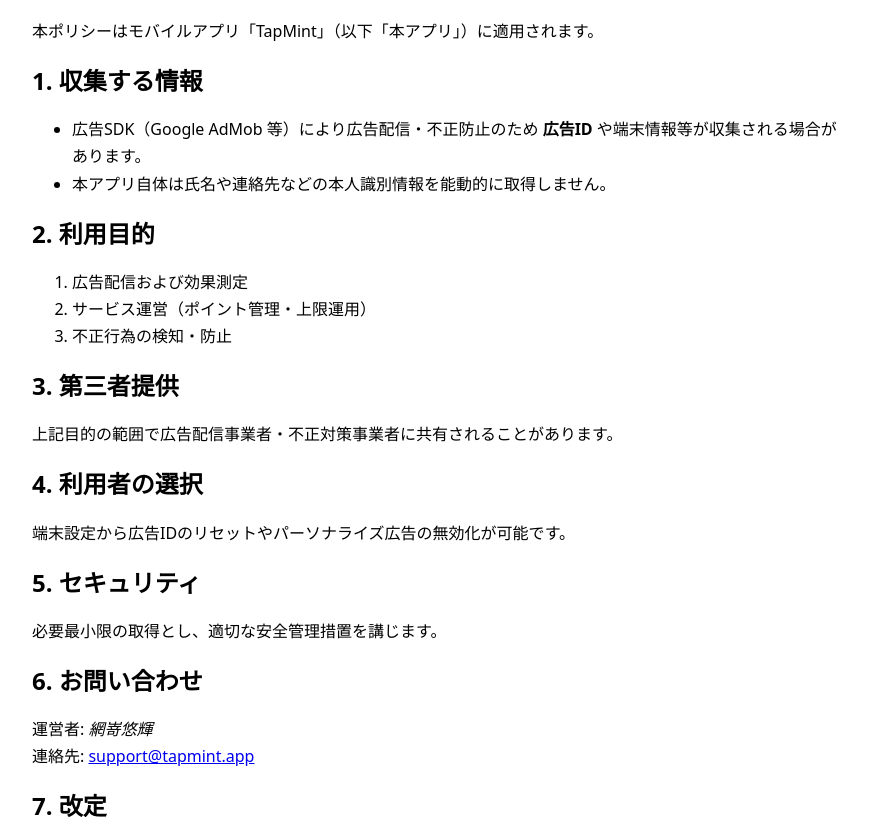
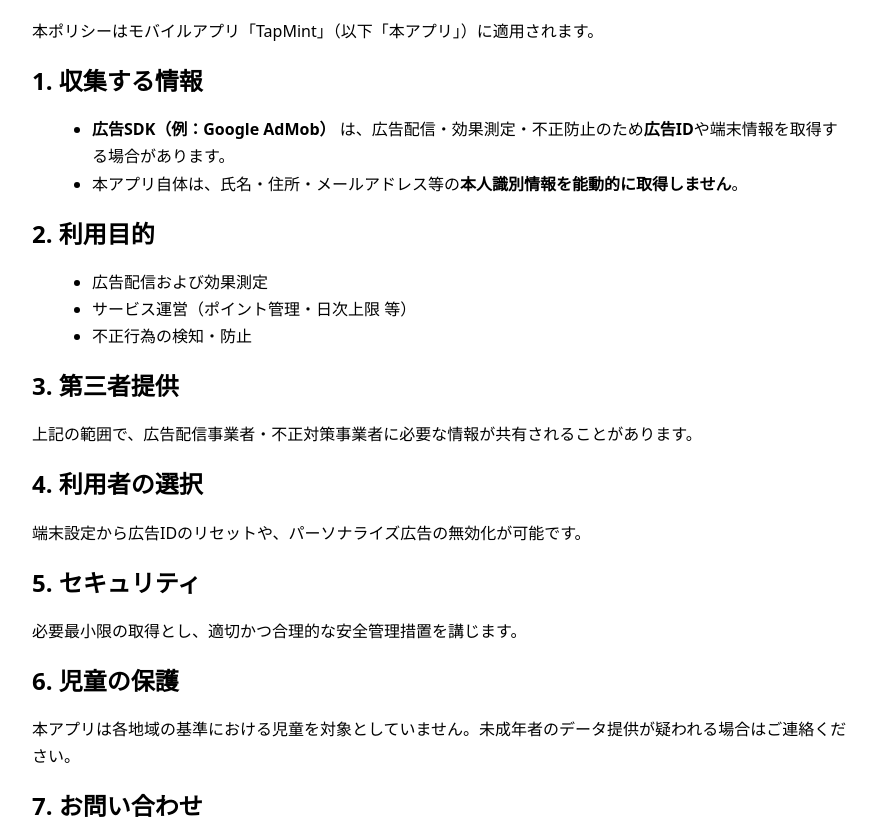
Before and after one commit to amiricanali2025-ops/tapmint-site, a plain HTML site: page privacy_jp.html in a window 1280 px wide. Shown: the part 85-923 px from the top of the page, without its empty margins (198-1074 px from the left). Drawn offline with Linux system fonts and the light colour scheme.

Commit message:
Update privacy_jp.html

```diff
--- a/privacy_jp.html
+++ b/privacy_jp.html
@@ -1,14 +1,43 @@
-<!doctype html><meta charset="utf-8"><title>TapMint プライバシーポリシー</title>
-<style>body{font-family: system-ui,-apple-system,'Noto Sans JP','Segoe UI',Roboto,Arial;line-height:1.7;max-width:820px;margin:40px auto;padding:0 20px}h1,h2{line-height:1.3}</style>
+<!doctype html><meta charset="utf-8">
+<title>TapMint プライバシーポリシー</title>
+<meta name="viewport" content="width=device-width,initial-scale=1">
+<style>
+  body{font-family:system-ui,-apple-system,"Noto Sans JP","Segoe UI",Roboto,Arial;line-height:1.7;max-width:820px;margin:40px auto;padding:0 20px}
+  h1,h2{line-height:1.3}
+  ul{margin:0 0 16px 20px}
+</style>
+
 <h1>TapMint プライバシーポリシー</h1>
 <p>本ポリシーはモバイルアプリ「TapMint」（以下「本アプリ」）に適用されます。</p>
+
 <h2>1. 収集する情報</h2>
-<ul><li>広告SDK（Google AdMob 等）により広告配信・不正防止のため <strong>広告ID</strong> や端末情報等が収集される場合があります。</li>
-<li>本アプリ自体は氏名や連絡先などの本人識別情報を能動的に取得しません。</li></ul>
+<ul>
+  <li><b>広告SDK（例：Google AdMob）</b> は、広告配信・効果測定・不正防止のため<b>広告ID</b>や端末情報を取得する場合があります。</li>
+  <li>本アプリ自体は、氏名・住所・メールアドレス等の<b>本人識別情報を能動的に取得しません</b>。</li>
+</ul>
+
 <h2>2. 利用目的</h2>
-<ol><li>広告配信および効果測定</li><li>サービス運営（ポイント管理・上限運用）</li><li>不正行為の検知・防止</li></ol>
-<h2>3. 第三者提供</h2><p>上記目的の範囲で広告配信事業者・不正対策事業者に共有されることがあります。</p>
-<h2>4. 利用者の選択</h2><p>端末設定から広告IDのリセットやパーソナライズ広告の無効化が可能です。</p>
-<h2>5. セキュリティ</h2><p>必要最小限の取得とし、適切な安全管理措置を講じます。</p>
-<h2>6. お問い合わせ</h2><p>運営者: <em>網嵜悠輝</em><br>連絡先: <a href="mailto:support@example.com">support@tapmint.app</a></p>
-<h2>7. 改定</h2><p>本ポリシーは必要に応じて改定されます。</p>
+<ul>
+  <li>広告配信および効果測定</li>
+  <li>サービス運営（ポイント管理・日次上限 等）</li>
+  <li>不正行為の検知・防止</li>
+</ul>
+
+<h2>3. 第三者提供</h2>
+<p>上記の範囲で、広告配信事業者・不正対策事業者に必要な情報が共有されることがあります。</p>
+
+<h2>4. 利用者の選択</h2>
+<p>端末設定から広告IDのリセットや、パーソナライズ広告の無効化が可能です。</p>
+
+<h2>5. セキュリティ</h2>
+<p>必要最小限の取得とし、適切かつ合理的な安全管理措置を講じます。</p>
+
+<h2>6. 児童の保護</h2>
+<p>本アプリは各地域の基準における児童を対象としていません。未成年者のデータ提供が疑われる場合はご連絡ください。</p>
+
+<h2>7. お問い合わせ</h2>
+<p>運営者：網嵜悠輝<br>
+連絡先：<a href="mailto:support@tapmint.app">support@tapmint.app</a></p>
+
+<h2>8. 改定</h2>
+<p>内容を更新する場合があります。最新の内容は本ページに掲載します。</p>
```
